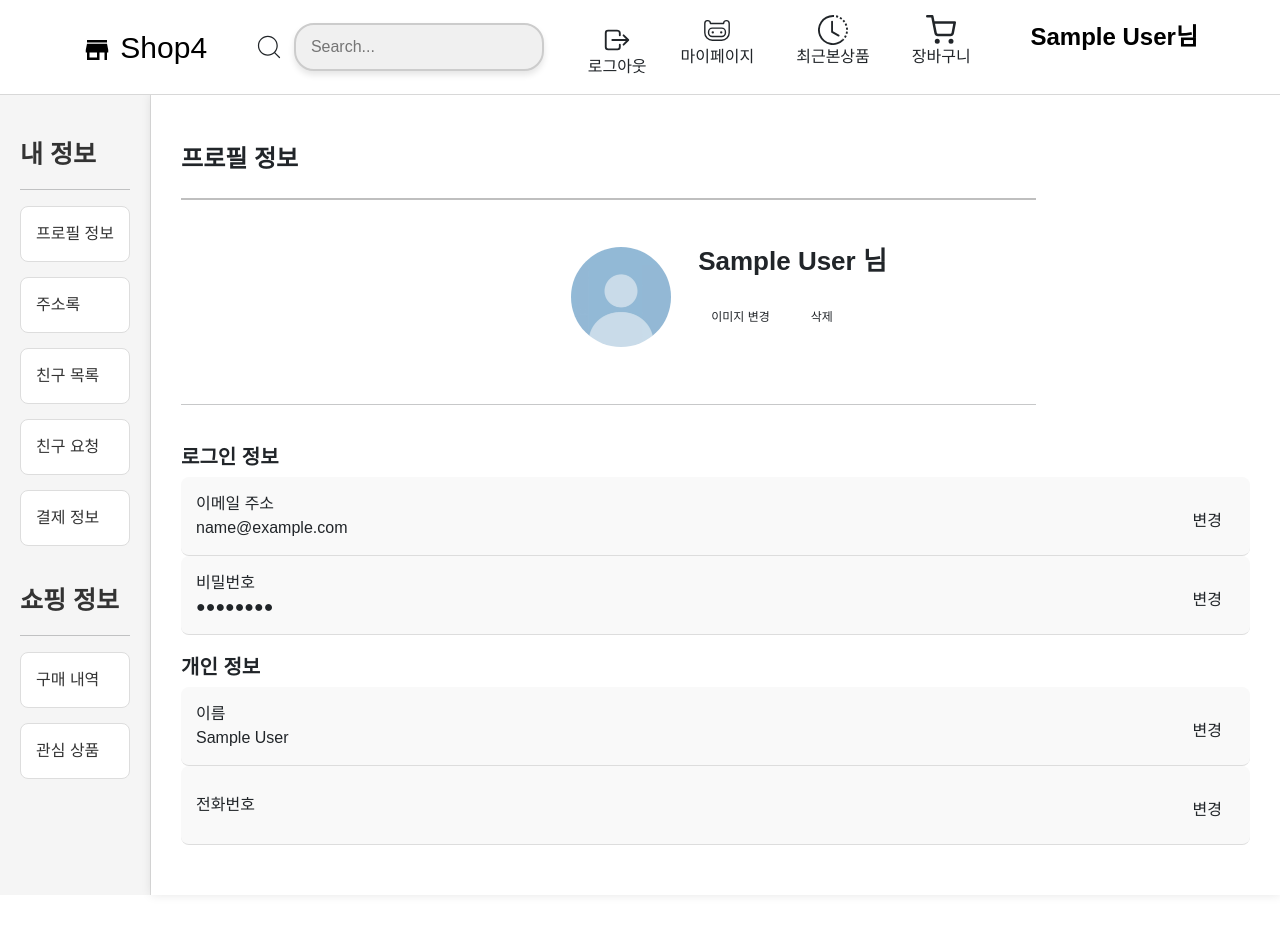
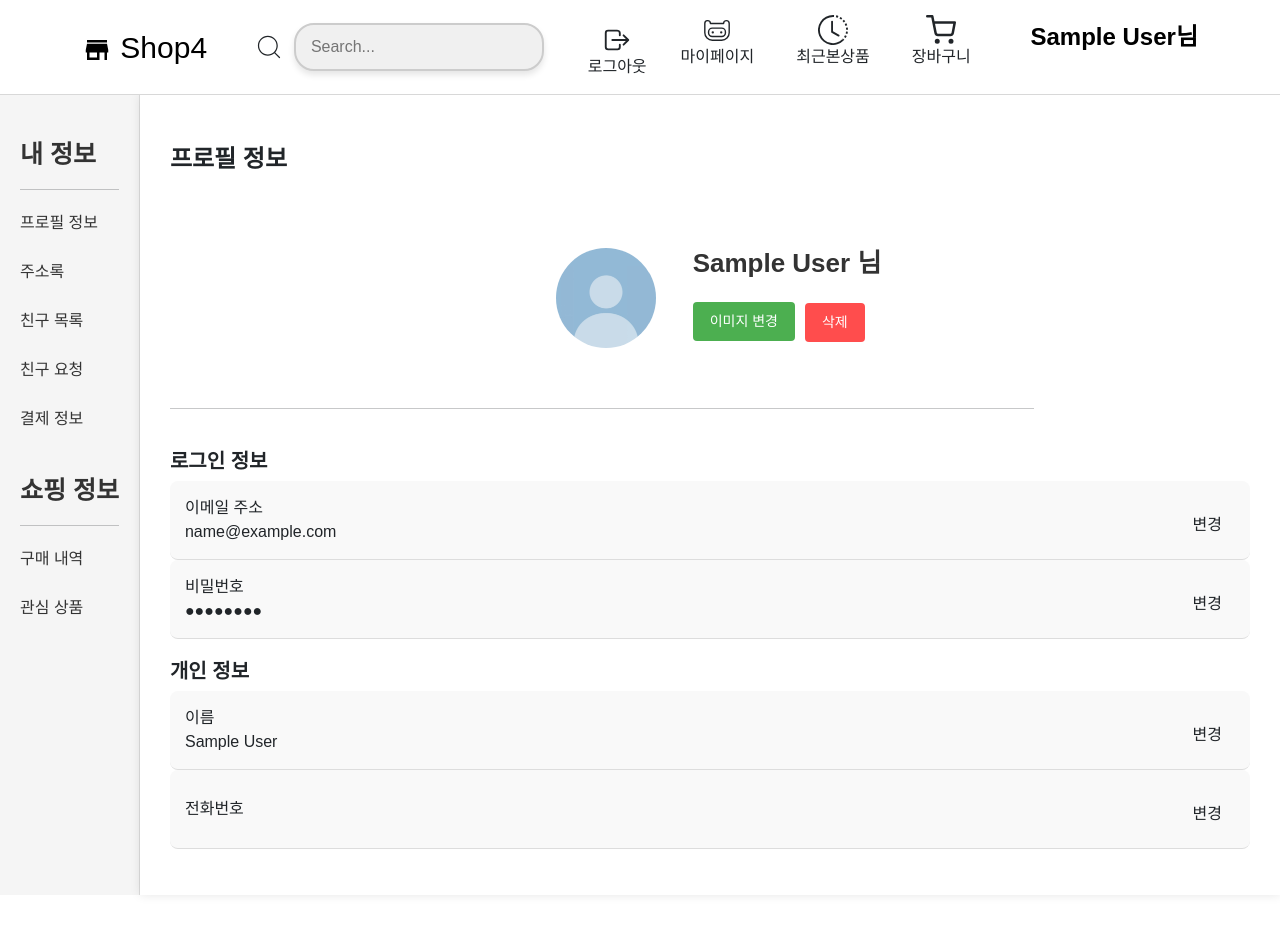
Before and after one commit to yes6686/shop4-front, a React (Create React App) app: page /myPage in a window 1280 px wide. Shown: the top 934 px of the page. Built offline with nearby package versions, Linux system fonts and the light colour scheme; no server answers; sample sign-in values are in the browser's storage.

Commit message:
style : 마이페이지, 결제페이지 꾸미기

```diff
--- a/src/routes/css/MyPage.css
+++ b/src/routes/css/MyPage.css
@@ -31,26 +31,22 @@
 
 .myPageContainer .leftContent li a {
   display: block;
-  padding: 15px;
-  background-color: #ffffff;
-  border: 1px solid #ddd;
-  border-radius: 8px;
+  padding: 5px 0; /* 여백을 조금만 남김 */
+  background-color: transparent; /* 배경색 제거 */
+  border: none; /* 테두리 제거 */
   text-decoration: none;
   color: #333;
   font-size: 16px;
-  transition: background-color 0.3s ease, border-color 0.3s ease;
+  transition: color 0.3s ease;
 }
 
 .myPageContainer .leftContent li a:hover {
-  background-color: gray;
-  color: #ffffff;
-  border-color: #ebf3db;
+  color: gray; /* 호버 시 글씨 색상만 변경 */
 }
 
 .myPageContainer .leftContent li a.active {
-  background-color: #007bff;
-  color: #ffffff;
-  border-color: #007bff;
+  color: #007bff; /* 활성화된 상태에서만 색상 강조 */
+  font-weight: bold;
 }
 
 .myPageContainer .rightContent {
--- a/src/routes/css/Payment.module.css
+++ b/src/routes/css/Payment.module.css
@@ -1,6 +1,8 @@
 .paymentContainer {
-  display: flex;
-  justify-content: space-between;
+  display: grid;
+  grid-template-columns: 2fr 1fr; /* 주문 내역과 구매자 정보를 가로로 배치 */
+  grid-template-rows: auto auto; /* 행을 자동으로 배치 */
+  gap: 20px;
   width: 80%;
   margin: 20px auto;
   padding: 20px;
@@ -10,26 +12,31 @@
 }
 
 .section1,
-.section2,
-.section3 {
-  flex: 1;
-  margin: 10px;
+.section2 {
   padding: 20px;
   background-color: #ffffff;
   border-radius: 8px;
   box-shadow: 0 4px 8px rgba(0, 0, 0, 0.1);
+  height: 100%;
 }
 
 .section1 {
-  width: 40%;
+  grid-column: 1 / 2; /* 주문 내역은 왼쪽 */
+  height: auto; /* 높이를 자동으로 조정 */
 }
 
 .section2 {
-  width: 30%;
+  grid-column: 2 / 3; /* 구매자 정보는 오른쪽 */
+  height: auto; /* 높이를 주문 내역에 맞추기 */
 }
 
 .section3 {
-  width: 30%;
+  grid-column: 1 / 3; /* 결제 정보는 아래에 가로로 꽉 차게 */
+  padding: 20px;
+  background-color: #ffffff;
+  border-radius: 8px;
+  box-shadow: 0 4px 8px rgba(0, 0, 0, 0.1);
+  width: 100%; /* 결제 정보 박스를 가로로 꽉 차게 */
 }
 
 h2 {
--- a/src/routes/myPage/MyPageSection1.js
+++ b/src/routes/myPage/MyPageSection1.js
@@ -1,13 +1,9 @@
 import { useState } from "react";
 import defaultImage from "../../images/default.jpg";
 
-// 프로필 사진 컴포넌트
 function MyPageSection1({ user, setUser }) {
-  // 유저 이미지 관리 변수 및 함수
   const [image, setImage] = useState(user.userImage || defaultImage);
 
-  // 이미지 바뀌면 sessionStorage에서 userImage값이 바뀌게 했는데 데이터베이스까지 연동시키려면
-  // 서버에 이미지 저장하고 데이터베이스에는 url만 저장하는게 효과적이라는데 흠...
   const handleImageChange = (event) => {
     const file = event.target.files[0];
     if (file) {
@@ -18,90 +14,102 @@ function MyPageSection1({ user, setUser }) {
         setUser(updatedUser);
         sessionStorage.setItem("user", JSON.stringify(updatedUser));
       };
-      reader.readAsDataURL(file); // 이미지 파일을 base64 URL로 변환
+      reader.readAsDataURL(file);
     }
   };
 
   return (
     <>
       <div className="myPageSection1">
-        {/* 이미지 부분 */}
-        <div style={{ padding: "15px" }}>
-          <button className="btn image-btn" style={{ border: "none" }}>
-            <img
-              src={image}
-              alt="Description"
-              style={{
-                width: "100px",
-                height: "100px",
-                borderRadius: "50%",
-              }}
-            />
+        <div className="profile-info">
+          <button className="btn image-btn">
+            <img src={image} alt="Profile" className="profile-img" />
           </button>
-        </div>
-
-        {/* 이름 부분 */}
-        <div>
-          <span
-            style={{
-              fontWeight: "bold",
-              fontSize: "26px",
-              display: "inline-block",
-              marginBottom: "10px",
-            }}
-          >
-            {user.name} 님
-          </span>
-          <br />
+          <div className="text-info">
+            <span className="user-name">{user.name} 님</span>
             <input
               type="file"
               accept="image/*"
+              id="imageUpload"
               style={{ display: "none" }}
-            id="imageUpload"
               onChange={handleImageChange}
             />
-          <label
-            htmlFor="imageUpload"
-            className="btn"
-            style={{ fontSize: "12px", cursor: "pointer" }}
-          >
+            <label htmlFor="imageUpload" className="btn upload-btn">
               이미지 변경
             </label>
             <button
               className="btn delete-btn"
-            style={{
-              fontSize: "12px",
-              marginLeft: "15px",
-              marginBottom: "10px",
-            }}
-            onClick={() => {
-              console.log(image);
-            }}
+              onClick={() => setImage(defaultImage)}
             >
               삭제
             </button>
           </div>
         </div>
+      </div>
 
-      {/* CSS 스타일 추가 */}
       <style jsx>{`
-        .btn {
-          transition: all 0.3s ease;
+        .myPageSection1 {
+          display: flex;
+          align-items: center;
+          padding: 15px;
+          margin-left: 0;
         }
 
-        .image-btn:hover {
-          transform: scale(1.05);
-          box-shadow: 0px 4px 10px rgba(0, 0, 0, 0.2);
+        .profile-info {
+          display: flex;
+          align-items: center;
         }
 
-        .delete-btn:hover {
+        .profile-img {
+          width: 100px;
+          height: 100px;
+          border-radius: 50%;
+          transition: transform 0.3s ease, box-shadow 0.3s ease;
+        }
+
+        .profile-img:hover {
+          transform: scale(1.05);
+          box-shadow: 0 4px 10px rgba(0, 0, 0, 0.2);
+        }
+
+        .text-info {
+          margin-left: 20px;
+        }
+
+        .user-name {
+          font-weight: bold;
+          font-size: 26px;
+          display: block;
+          margin-bottom: 10px;
+          color: #333;
+        }
+
+        .btn {
+          font-size: 14px;
+          padding: 8px 16px;
+          border-radius: 4px;
+          cursor: pointer;
+          transition: background-color 0.3s ease, color 0.3s ease;
+        }
+
+        .upload-btn {
+          background-color: #4caf50;
+          color: white;
+          margin-right: 10px;
+          margin-bottom: -8px;
+        }
+
+        .upload-btn:hover {
+          background-color: #45a049;
+        }
+
+        .delete-btn {
           background-color: #ff4d4d;
           color: white;
         }
 
-        label.btn:hover {
-          background-color: #4caf50;
-          color: white;
+        .delete-btn:hover {
+          background-color: #e60000;
         }
       `}</style>
     </>
```
Lines whose indentation alone changed are shown as unchanged.
